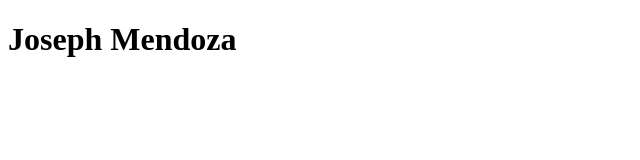
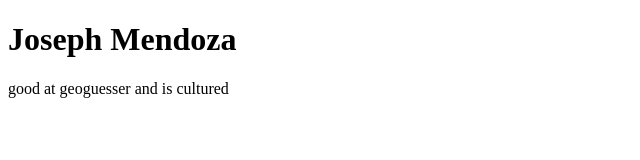
Before and after one commit to ThomasSaldate00101/Practice-assignmentt, a plain HTML site: page index.html in a window 1280 px wide. Shown: the whole page, without its empty margins (0-640 px from the left). Drawn offline with Linux system fonts and the light colour scheme.

Commit message:
good at geo guesser and is cultured

```diff
--- a/index.html
+++ b/index.html
@@ -8,6 +8,6 @@
 </head>
 <body>
  <h1>Joseph Mendoza</h1>
-
+<p>good at geoguesser and is cultured</p>
 </body>
 </html>
```
